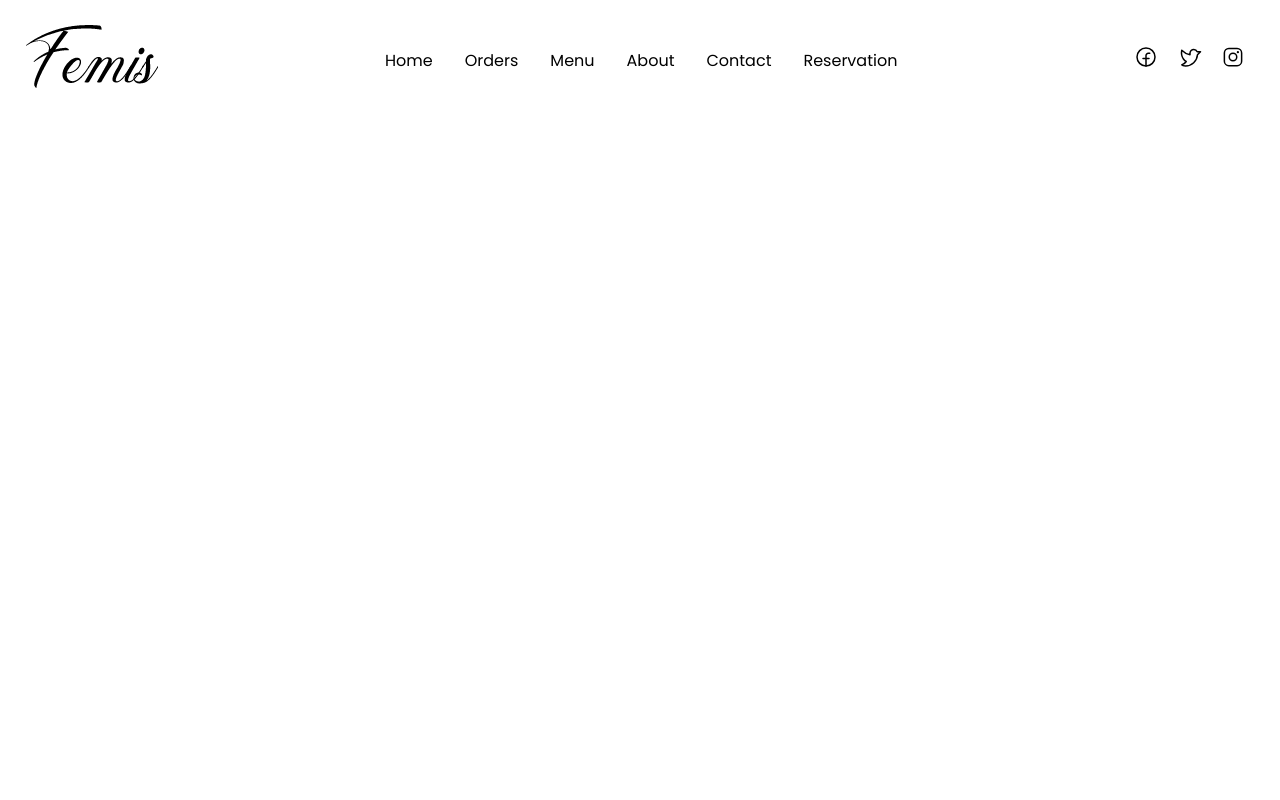
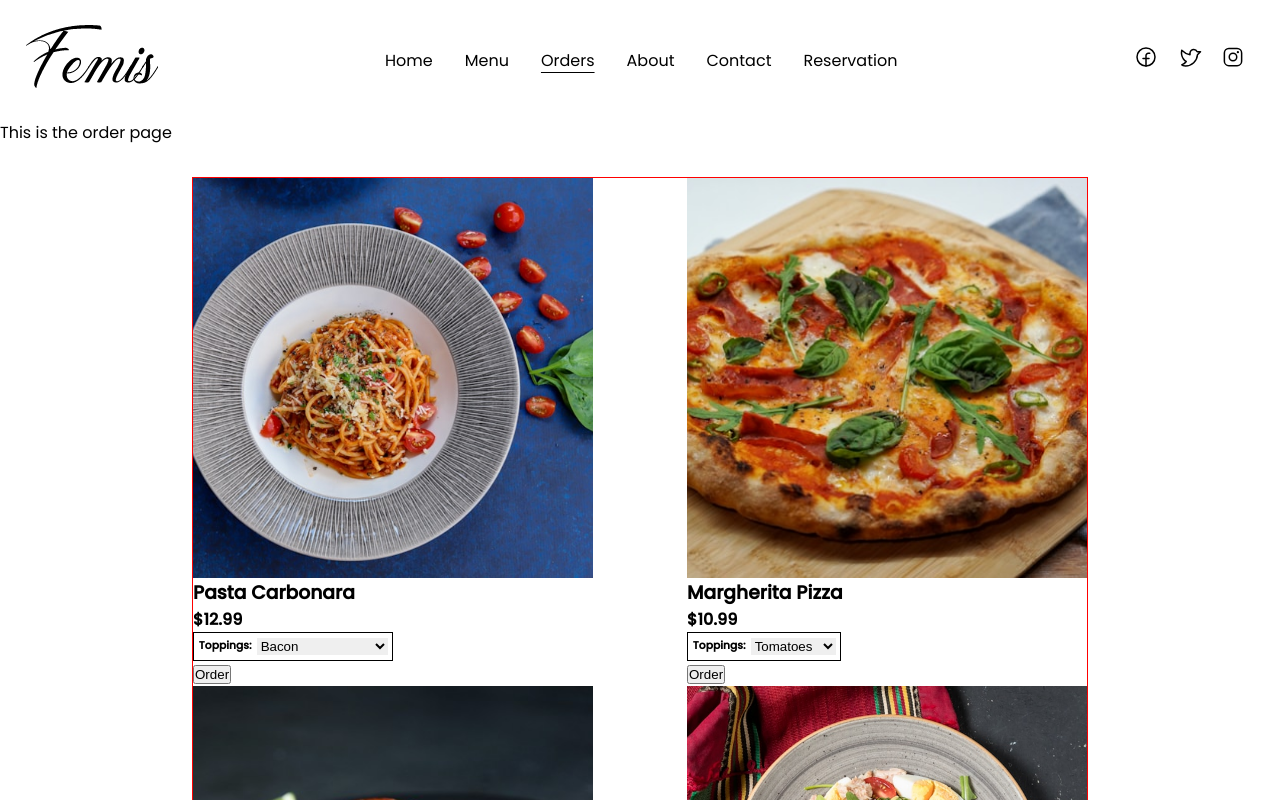
Before and after one commit to femiopebiyi/restaurant-site, a React (Vite) app: page /orders in a window 1280 px wide. Shown: the top 800 px of the page. Built offline with nearby package versions, Linux system fonts and the light colour scheme; the HTML template or start-up script is replaced by a standard one; a web font is replaced by a local one.

Commit message:
working on order page

```diff
--- a/src/App.css
+++ b/src/App.css
@@ -382,8 +382,25 @@ header{
     transition: opacity 500ms ease-in-out;
 }
 
-@media screen and (max-width: 900px) {
+/* orders */
 
+.order-con{
+    display: flex;
+    justify-content: space-between;
+    flex-wrap: wrap;
+    width: 70%;
+    margin: 2em auto 0 auto;
+}
+
+.order-con .order-img{
+    width: 400px;
+    height: 400px;
+}
+
+.order-img img{
+    width: 100%;
+    height: 100%;
+    object-fit: cover;
 }
 
 @media screen and (max-width: 675px) {
--- a/src/App.tsx
+++ b/src/App.tsx
@@ -4,6 +4,7 @@ import Navbar from './components/Navbar'
 import Home from './pages/Home/Home'
 import { UIContextProvider } from './context/UI-context'
 import Contact from './pages/Contact/Contact'
+import Orders from './pages/Orders/Orders'
 
 function App() {
 
@@ -16,6 +17,7 @@ function App() {
         <Routes>
           <Route index element={<Home/>}/>
           <Route path='contact' element={<Contact/>}/>
+          <Route path='orders' element={<Orders/>}/>
         </Routes>
       </Router>
       </UIContextProvider>
--- a/src/components/Menu.tsx
+++ b/src/components/Menu.tsx
@@ -1,10 +1,11 @@
+import { useNavigate } from "react-router-dom"
 import { menuItems } from "../menuItem"
 
 const Menu = () => {
-
+const navigate = useNavigate()
 
   return (
-    <div className="menu-con" id="order">
+    <div className="menu-con" id="menu">
         <h2 style={{
             textAlign: "center",
             marginBottom: ".7em"
@@ -22,7 +23,7 @@ const Menu = () => {
             })}
         </div>
 
-        <div className="button"><button className="order">Order Now</button></div>
+        <div className="button"><button className="order" onClick={()=> navigate("/orders")}>Order Now</button></div>
     </div>
   )
 }
--- a/src/components/Navbar.tsx
+++ b/src/components/Navbar.tsx
@@ -23,14 +23,14 @@ const Navbar = () => {
             <nav className="nav big">
                 <ul>
                     <li><NavLink to="/">Home</NavLink></li>
-                    <li><a href='#order' onClick={(e)=>{
+                    <li><a href='#menu' onClick={(e)=>{
                         if(location.pathname !== '/'){
                             e.preventDefault()
                             navigate("..")
-                            setTimeout(()=>{document.getElementById("ordersLink")?.click()}, 500)
+                            setTimeout(()=>{document.getElementById("menusLink")?.click()}, 500)
                         }
-                    }} id="ordersLink">Orders</a></li>
-                    <li><NavLink to='/menu'>Menu</NavLink></li>
+                    }} id="menusLink">Menu</a></li>
+                    <li><NavLink to='/orders'>Orders</NavLink></li>
                     <li><NavLink to='/about'>About</NavLink></li>
                     <li><NavLink to='/contact'>Contact</NavLink></li>
                     <li><a href='#reservation' onClick={(e)=>{
@@ -73,17 +73,17 @@ return <header id="ham-con" style={{
             <nav className="nav ham">
                 <ul>
                     <li className="hov"><NavLink to='/'  onClick={handleClick}>Home</NavLink></li>
-                    <li className="hov"><a href='#order' onClick={(e)=>{
+                    <li className="hov"><a href='#menu' onClick={(e)=>{
                         if(location.pathname !== '/'){
                             e.preventDefault()
                             navigate("..")
                             handleClick()
-                            setTimeout(()=>{document.getElementById("ordersLink")?.click()}, 500)
+                            setTimeout(()=>{document.getElementById("menusLink")?.click()}, 500)
                         } else{
                             handleClick()
                         }
-                    }} id="ordersLink">Orders</a></li>
-                    <li className="hov"><NavLink to=''  onClick={handleClick}>Menu</NavLink></li>
+                    }} id="menusLink">Menu</a></li>
+                    <li className="hov"><NavLink to='/orders'  onClick={handleClick}>Order</NavLink></li>
                     <li className="hov"><NavLink to=''  onClick={handleClick}>About</NavLink></li>
                     <li className="hov"><NavLink to='/contact'  onClick={handleClick}>Contact</NavLink></li>
                     <li className="hov"><a href='#reservation' onClick={(e)=>{
--- a/src/menuItem.ts
+++ b/src/menuItem.ts
@@ -7,21 +7,29 @@ export const menuItems = [
     {
         name: 'Pasta Carbonara',
         price: '$12.99',
-        pictureUrl: pasta
+        pictureUrl: pasta,
+        id: 1,
+        toppings: ['Bacon', 'Parmesan Cheese', 'Black Pepper', 'none']
     },
     {
         name: 'Margherita Pizza',
         price: '$10.99',
-        pictureUrl: pizza
+        pictureUrl: pizza,
+        id: 2,
+        toppings: ['Tomatoes', 'Basil', 'Mozzarella', 'none']
     },
     {
         name: 'Grilled Salmon',
         price: '$15.99',
-        pictureUrl: salmon
+        pictureUrl: salmon,
+        id: 3,
+        toppings: ['Lemon', 'Garlic Butter', 'Dill', 'none']
     },
     {
         name: 'Caesar Salad',
         price: '$8.99',
-        pictureUrl: salad
+        pictureUrl: salad,
+        id: 4,
+        toppings: ['Croutons', 'Parmesan Cheese', 'Caesar Dressing', 'none']
     }
 ];
--- /dev/null
+++ b/src/pages/Orders/Orders.tsx
@@ -0,0 +1,24 @@
+import { menuItems } from "../../menuItem"
+import SingleOrder from "./SingleOrder"
+
+
+
+
+const Orders = () => {
+
+
+
+return (
+<div id="orders">
+    This is the order page
+
+    <div className="order-con" style={{border: "1px solid red"}}>
+        {menuItems.map((item, key)=>{
+            return <SingleOrder item = {item} key={key}/>
+        })}
+    </div>
+</div>
+)
+}
+
+export default Orders
--- /dev/null
+++ b/src/pages/Orders/SingleOrder.tsx
@@ -0,0 +1,39 @@
+
+
+type SingleOrderProps = {
+        name: string;
+        price:string;
+        pictureUrl: string;
+        id: number;
+        toppings: string[]
+}
+
+const SingleOrder = ({item}: {item: SingleOrderProps}) => {
+  return (
+    <div>
+        <div className="item">
+            <div className="order-img"><img src={item.pictureUrl} alt="" /></div>
+            <h3 className="item-name">{item.name}</h3>
+            <h4 className="item-price">{item.price}</h4>
+            <div className="toppings" style={{display: "flex", alignItems: "center", border: "1px solid black", width: "fit-content", gap: "5px", padding: '.3em'}}>
+              <h6>Toppings:</h6>
+              <select name="" id="" style={{border: "none", outline: "none"}}>
+              {item.toppings.map((topping)=>{
+                return <option value={topping}>{topping}</option>
+              })}
+            </select>
+            </div>
+            <button className="order-btn">Order</button>
+        </div>
+
+    </div>
+  )
+}
+
+export default SingleOrder
+
+// const addToCart = ()=>{
+
+
+//     return
+// }
```
Also changed, not shown: src/context/order-context.tsx (added, +30 -0 lines). Lines whose indentation alone changed are shown as unchanged.
